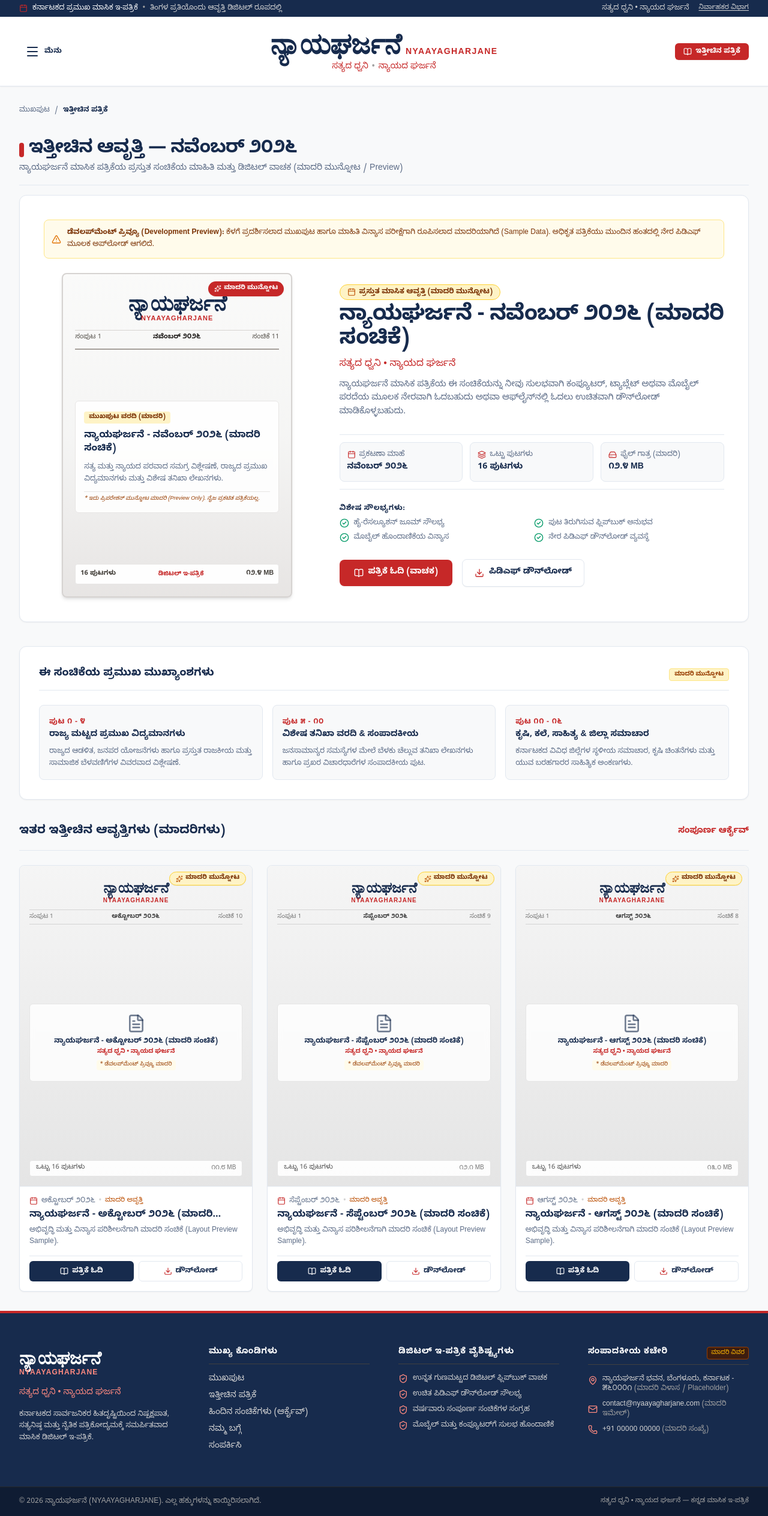
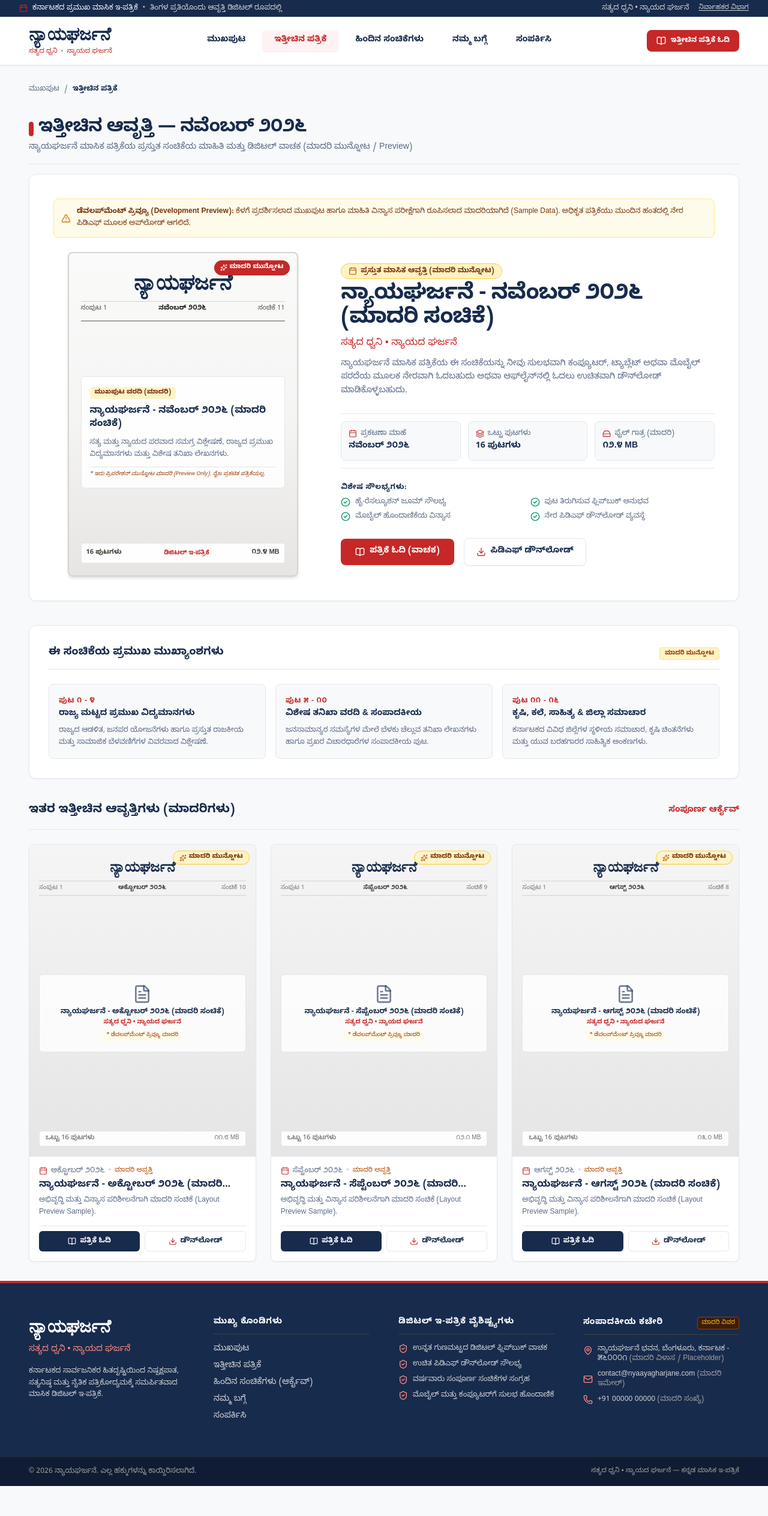
Before and after one commit to AdityaBetageri/Nyaayagharjane, a Next.js app: page /latest in a window 1280 px wide. Shown: the whole page at 60% size. After the commit the page ends 2477 px from the top, so only its background shows below. Built offline with nearby package versions, Linux system fonts and the light colour scheme.

Commit message:
Navbar issues fixed

```diff
--- a/src/app/(public)/about/page.tsx
+++ b/src/app/(public)/about/page.tsx
@@ -8,7 +8,7 @@ export const metadata = {
 
 export default function AboutPage() {
   return (
-    <div className="space-y-12 py-6 sm:py-8 max-w-7xl mx-auto px-4 sm:px-6 lg:px-8">
+    <div className="space-y-12 py-6 sm:py-8 w-full max-w-[1920px] mx-auto px-4 sm:px-6 lg:px-8 xl:px-12 2xl:px-16">
       {/* Breadcrumbs */}
       <div className="flex items-center gap-2 text-xs text-[#5A6A85]">
         <Link href="/" className="hover:text-[#C62828] transition-colors">
--- a/src/app/(public)/archives/page.tsx
+++ b/src/app/(public)/archives/page.tsx
@@ -12,7 +12,7 @@ export default function ArchivesPage() {
   const allEditions = [PLACEHOLDER_LATEST_EDITION, ...PLACEHOLDER_PREVIOUS_EDITIONS];
 
   return (
-    <div className="space-y-8 py-6 sm:py-8 max-w-7xl mx-auto px-4 sm:px-6 lg:px-8">
+    <div className="space-y-8 py-6 sm:py-8 w-full max-w-[1920px] mx-auto px-4 sm:px-6 lg:px-8 xl:px-12 2xl:px-16">
       {/* Breadcrumbs */}
       <div className="flex items-center gap-2 text-xs text-[#5A6A85]">
         <Link href="/" className="hover:text-[#C62828] transition-colors">
--- a/src/app/(public)/contact/page.tsx
+++ b/src/app/(public)/contact/page.tsx
@@ -13,7 +13,7 @@ export default function ContactPage() {
   };
 
   return (
-    <div className="space-y-10 py-6 sm:py-8 max-w-7xl mx-auto px-4 sm:px-6 lg:px-8">
+    <div className="space-y-10 py-6 sm:py-8 w-full max-w-[1920px] mx-auto px-4 sm:px-6 lg:px-8 xl:px-12 2xl:px-16">
       {/* Breadcrumbs */}
       <div className="flex items-center gap-2 text-xs text-[#5A6A85]">
         <Link href="/" className="hover:text-[#C62828] transition-colors">
--- a/src/app/(public)/latest/page.tsx
+++ b/src/app/(public)/latest/page.tsx
@@ -7,7 +7,7 @@ export default function LatestEditionPage() {
   const edition = PLACEHOLDER_LATEST_EDITION;
 
   return (
-    <div className="space-y-10 py-6 sm:py-8 max-w-7xl mx-auto px-4 sm:px-6 lg:px-8">
+    <div className="space-y-10 py-6 sm:py-8 w-full max-w-[1920px] mx-auto px-4 sm:px-6 lg:px-8 xl:px-12 2xl:px-16">
       {/* Breadcrumb & Navigation */}
       <div className="flex items-center gap-2 text-xs text-[#5A6A85]">
         <Link href="/" className="hover:text-[#C62828] transition-colors">
--- a/src/components/public/LatestEditionHero.tsx
+++ b/src/components/public/LatestEditionHero.tsx
@@ -37,12 +37,9 @@ export default function LatestEditionHero({
 
             {/* Newspaper Front Page Masthead Simulation */}
             <div className="text-center pt-2 border-b-2 border-stone-400 pb-2.5">
-              <h3 className="text-2xl sm:text-3xl lg:text-4xl font-black text-[#172B4D] tracking-tight font-serif">
+              <h3 className="text-2xl sm:text-3xl lg:text-4xl font-black text-[#172B4D] tracking-tight font-serif pb-1">
                 ನ್ಯಾಯಘರ್ಜನೆ
               </h3>
-              <p className="text-[10px] sm:text-[11px] font-bold tracking-widest text-[#C62828] uppercase">
-                NYAAYAGHARJANE
-              </p>
               <div className="flex items-center justify-between text-[10px] sm:text-[11px] text-stone-600 mt-2 pt-1 border-t border-stone-300">
                 <span>ಸಂಪುಟ {edition.volumeNumber ?? 1}</span>
                 <span className="font-semibold text-stone-900">{edition.formattedDate}</span>
--- a/src/components/shared/EditionCard.tsx
+++ b/src/components/shared/EditionCard.tsx
@@ -26,13 +26,10 @@ export default function EditionCard({ edition, isPlaceholder = true }: EditionCa
 
         {/* Newspaper Cover Mock Header */}
         <div className="text-center pt-1">
-          <div className="border-b border-neutral-300 pb-1.5">
+          <div className="border-b border-neutral-300 pb-2">
             <h4 className="text-xl sm:text-2xl font-black text-[#172B4D] tracking-tight font-serif">
               ನ್ಯಾಯಘರ್ಜನೆ
             </h4>
-            <p className="text-[9px] sm:text-[10px] font-bold tracking-widest text-[#C62828] uppercase">
-              NYAAYAGHARJANE
-            </p>
           </div>
           <div className="flex items-center justify-between text-[10px] text-neutral-500 py-1 border-b border-neutral-300">
             <span>ಸಂಪುಟ {edition.volumeNumber ?? 1}</span>
--- a/src/components/shared/Footer.tsx
+++ b/src/components/shared/Footer.tsx
@@ -5,19 +5,16 @@ export default function Footer() {
   return (
     <footer className="w-full bg-[#172B4D] text-white border-t-4 border-[#C62828] mt-auto">
       {/* Upper Footer */}
-      <div className="max-w-7xl mx-auto px-4 sm:px-6 lg:px-8 py-10 lg:py-14">
+      <div className="w-full max-w-[1920px] mx-auto px-4 sm:px-6 lg:px-8 xl:px-12 2xl:px-16 py-10 lg:py-14">
         <div className="grid grid-cols-1 md:grid-cols-2 lg:grid-cols-4 gap-8 lg:gap-12">
           {/* Brand Column */}
           <div className="space-y-4">
             <div className="flex flex-col">
-              <span className="text-3xl font-black tracking-tight text-white font-serif">
+              <span className="text-3xl font-black tracking-tight text-white font-serif leading-none">
                 ನ್ಯಾಯಘರ್ಜನೆ
               </span>
-              <span className="text-xs font-semibold tracking-widest text-[#FF8A80] uppercase">
-                NYAAYAGHARJANE
-              </span>
             </div>
-            <p className="text-sm font-medium text-[#FF8A80]">
+            <p className="text-sm font-medium text-[#FF8A80] mt-2">
               ಸತ್ಯದ ಧ್ವನಿ • ನ್ಯಾಯದ ಘರ್ಜನೆ
             </p>
             <p className="text-xs text-neutral-300 leading-relaxed">
@@ -113,10 +110,10 @@ export default function Footer() {
       </div>
 
       {/* Lower Footer */}
-      <div className="border-t border-neutral-800 bg-[#0F1C33] text-neutral-400 text-xs py-4 px-4 sm:px-6 lg:px-8">
-        <div className="max-w-7xl mx-auto flex flex-col sm:flex-row items-center justify-between gap-2 text-center sm:text-left">
+      <div className="border-t border-neutral-800 bg-[#0F1C33] text-neutral-400 text-xs py-4 px-4 sm:px-6 lg:px-8 xl:px-12 2xl:px-16">
+        <div className="w-full max-w-[1920px] mx-auto flex flex-col sm:flex-row items-center justify-between gap-2 text-center sm:text-left">
           <p>
-            © 2026 ನ್ಯಾಯಘರ್ಜನೆ (NYAAYAGHARJANE). ಎಲ್ಲ ಹಕ್ಕುಗಳನ್ನು ಕಾಯ್ದಿರಿಸಲಾಗಿದೆ.
+            © 2026 ನ್ಯಾಯಘರ್ಜನೆ. ಎಲ್ಲ ಹಕ್ಕುಗಳನ್ನು ಕಾಯ್ದಿರಿಸಲಾಗಿದೆ.
           </p>
           <p className="text-[11px] text-neutral-400">
             ಸತ್ಯದ ಧ್ವನಿ • ನ್ಯಾಯದ ಘರ್ಜನೆ — ಕನ್ನಡ ಮಾಸಿಕ ಇ-ಪತ್ರಿಕೆ
--- a/src/components/shared/Header.tsx
+++ b/src/components/shared/Header.tsx
@@ -27,7 +27,7 @@ export default function Header() {
     <header className="w-full bg-[#FFFFFF] border-b border-[#E2E8F0] sticky top-0 z-40 shadow-xs">
       {/* Top Dateline & Utility Bar */}
       <div className="w-full bg-[#172B4D] text-white text-xs py-1.5 px-4 sm:px-6 lg:px-8">
-        <div className="max-w-7xl mx-auto flex items-center justify-between">
+        <div className="w-full max-w-[1920px] mx-auto flex items-center justify-between">
           <div className="flex items-center gap-2">
             <Calendar className="w-3.5 h-3.5 text-[#C62828]" />
             <span className="font-medium">ಕರ್ನಾಟಕದ ಪ್ರಮುಖ ಮಾಸಿಕ ಇ-ಪತ್ರಿಕೆ</span>
@@ -48,68 +48,113 @@ export default function Header() {
         </div>
       </div>
 
-      {/* Main Newspaper Masthead (Title in Dead Center for ALL Views, Nav Button on Left for ALL Views) */}
-      <div className="max-w-7xl mx-auto px-4 sm:px-6 lg:px-8 py-3 sm:py-5">
-        <div className="relative flex items-center justify-center min-h-[52px]">
-          {/* Navigation Button - VISIBLE FOR ALL VIEWS */}
-          <div className="absolute left-0 flex items-center">
-            <button
-              type="button"
-              onClick={() => setMenuOpen(!menuOpen)}
-              className="flex items-center gap-2 px-2.5 py-1.5 rounded-md text-[#172B4D] hover:bg-neutral-100 transition-colors focus:outline-hidden focus:ring-2 focus:ring-[#C62828]"
-              aria-expanded={menuOpen}
-              aria-label="Toggle navigation menu"
-            >
-              {menuOpen ? (
-                <X className="w-6 h-6 text-[#C62828]" />
-              ) : (
-                <Menu className="w-6 h-6 text-[#172B4D]" />
-              )}
-              <span className="hidden sm:inline-block text-xs font-bold uppercase tracking-wider text-[#172B4D]">
-                ಮೆನು
-              </span>
-            </button>
-          </div>
-
-          {/* Centered Newspaper Brand Title - CENTERED FOR ALL VIEWS */}
+      {/* =========================================================
+          DESKTOP UNIFIED NAVBAR (lg: and above) - Single Clean Bar
+          ========================================================= */}
+      <div className="hidden lg:block w-full bg-[#FFFFFF]">
+        <div className="w-full max-w-[1920px] mx-auto px-6 xl:px-12 2xl:px-16 h-20 flex items-center justify-between">
+          {/* 1. Left: Brand Title */}
           <Link
             href="/"
-            className="group flex flex-col items-center justify-center text-center mx-auto"
+            className="group flex flex-col justify-center shrink-0 pr-6"
           >
-            <div className="flex items-baseline justify-center gap-2">
-              <span className="text-3xl sm:text-4xl lg:text-5xl font-black tracking-tight text-[#172B4D] font-serif">
+            <span className="text-2xl xl:text-3xl font-black tracking-tight text-[#172B4D] font-serif leading-none">
               ನ್ಯಾಯಘರ್ಜನೆ
             </span>
-              <span className="hidden sm:inline-block text-xs sm:text-sm font-bold tracking-widest text-[#C62828] uppercase">
-                NYAAYAGHARJANE
-              </span>
-            </div>
-            <p className="text-xs sm:text-sm font-medium text-[#C62828] mt-0.5 sm:mt-1 flex items-center justify-center gap-1.5">
+            <p className="text-[11px] font-medium text-[#C62828] mt-2 flex items-center gap-1.5">
               <span>ಸತ್ಯದ ಧ್ವನಿ</span>
               <span className="text-neutral-400">•</span>
               <span>ನ್ಯಾಯದ ಘರ್ಜನೆ</span>
             </p>
           </Link>
 
-          {/* Quick Action Button on Right (Desktop & Tablet) */}
-          <div className="absolute right-0 hidden sm:flex items-center gap-2">
+          {/* 2. Center: Navigation Items */}
+          <nav className="flex items-center gap-1 xl:gap-2">
+            {NAV_ITEMS.map((item) => {
+              const isActive = pathname === item.href;
+              return (
+                <Link
+                  key={item.href}
+                  href={item.href}
+                  className={`px-3.5 xl:px-5 py-2 text-sm font-semibold rounded-md transition-colors ${
+                    isActive
+                      ? "bg-red-50 text-[#C62828] font-bold shadow-2xs"
+                      : "text-[#172B4D] hover:text-[#C62828] hover:bg-neutral-100/70"
+                  }`}
+                >
+                  {item.label}
+                </Link>
+              );
+            })}
+          </nav>
+
+          {/* 3. Right: CTA Button */}
+          <div className="shrink-0 pl-6">
             <Link
               href="/latest"
-              className="inline-flex items-center gap-1.5 px-3.5 py-1.5 bg-[#C62828] hover:bg-[#B71C1C] text-white text-xs font-semibold rounded-md shadow-xs transition-all hover:shadow-md"
+              className="inline-flex items-center gap-2 px-4 py-2.5 bg-[#C62828] hover:bg-[#B71C1C] text-white text-xs font-bold rounded-lg shadow-xs hover:shadow-md transition-all"
             >
-              <BookOpen className="w-3.5 h-3.5" />
-              <span>ಇತ್ತೀಚಿನ ಪತ್ರಿಕೆ</span>
+              <BookOpen className="w-4 h-4" />
+              <span>ಇತ್ತೀಚಿನ ಪತ್ರಿಕೆ ಓದಿ</span>
             </Link>
           </div>
         </div>
       </div>
 
-      {/* Navigation Drawer - Opens for ALL views when Navigation Button is clicked */}
-      {menuOpen && (
-        <div className="border-t border-[#E2E8F0] border-b border-[#E2E8F0] bg-[#F8F9FA] shadow-md animate-in slide-in-from-top-2 duration-200">
-          <div className="max-w-7xl mx-auto px-4 sm:px-6 lg:px-8 py-3">
-            {/* Desktop / Tablet horizontal links */}
-            <div className="hidden sm:flex flex-wrap items-center justify-center gap-2 lg:gap-4">
+      {/* =========================================================
+          MOBILE / TABLET NAVBAR & DRAWER (< lg)
+          Uses native disclosure for 100% reliable click & touch
+          ========================================================= */}
+      <details
+        open={menuOpen}
+        onToggle={(e) => setMenuOpen(e.currentTarget.open)}
+        className="lg:hidden w-full group/details relative"
+      >
+        <summary className="list-none [&::-webkit-details-marker]:hidden w-full bg-[#FFFFFF] px-4 sm:px-6 py-3 select-none pointer-events-none">
+          <div className="relative flex items-center justify-between min-h-[48px]">
+            {/* Hamburger / Close Button on Left */}
+            <div
+              role="button"
+              tabIndex={0}
+              aria-label="Toggle navigation menu"
+              className="relative z-30 p-2 rounded-lg text-[#172B4D] hover:bg-neutral-100 transition-colors cursor-pointer pointer-events-auto focus:outline-hidden focus:ring-2 focus:ring-[#C62828] flex items-center justify-center"
+            >
+              <Menu className="w-6 h-6 text-[#172B4D] group-open/details:hidden block pointer-events-none" />
+              <X className="w-6 h-6 text-[#C62828] group-open/details:block hidden pointer-events-none" />
+            </div>
+
+            {/* Brand Title (Centered in mobile view) */}
+            <div className="absolute left-1/2 -translate-x-1/2 flex flex-col items-center justify-center text-center z-10 pointer-events-auto">
+              <Link
+                href="/"
+                onClick={(e) => e.stopPropagation()}
+                className="text-2xl sm:text-3xl font-black tracking-tight text-[#172B4D] font-serif leading-none"
+              >
+                ನ್ಯಾಯಘರ್ಜನೆ
+              </Link>
+              <p className="text-[10px] sm:text-xs font-medium text-[#C62828] mt-1.5 flex items-center gap-1">
+                <span>ಸತ್ಯದ ಧ್ವನಿ</span>
+                <span>•</span>
+                <span>ನ್ಯಾಯದ ಘರ್ಜನೆ</span>
+              </p>
+            </div>
+
+            {/* Right Action Button on Mobile/Tablet */}
+            <div className="relative z-20 pointer-events-auto">
+              <Link
+                href="/latest"
+                onClick={(e) => e.stopPropagation()}
+                className="inline-flex items-center gap-1 px-3 py-1.5 bg-[#C62828] hover:bg-[#B71C1C] text-white text-xs font-semibold rounded-md shadow-xs transition-all"
+              >
+                <BookOpen className="w-3.5 h-3.5" />
+                <span className="hidden sm:inline">ಇತ್ತೀಚಿನ ಪತ್ರಿಕೆ</span>
+              </Link>
+            </div>
+          </div>
+        </summary>
+
+        {/* Mobile / Tablet Navigation Drawer */}
+        <div className="w-full border-t border-[#E2E8F0] bg-white shadow-lg px-4 py-3 space-y-1">
           {NAV_ITEMS.map((item) => {
             const isActive = pathname === item.href;
             return (
@@ -117,31 +162,10 @@ export default function Header() {
                 key={item.href}
                 href={item.href}
                 onClick={() => setMenuOpen(false)}
-                    className={`px-4 py-2 text-sm font-medium rounded-md transition-colors ${
+                className={`flex items-center justify-between px-3.5 py-3 rounded-lg text-sm font-semibold transition-colors ${
                   isActive
-                        ? "bg-white text-[#C62828] shadow-xs font-bold"
-                        : "text-[#172B4D] hover:text-[#C62828] hover:bg-white/80"
-                    }`}
-                  >
-                    {item.label}
-                  </Link>
-                );
-              })}
-            </div>
-
-            {/* Mobile vertical links */}
-            <div className="sm:hidden space-y-1">
-              {NAV_ITEMS.map((item) => {
-                const isActive = pathname === item.href;
-                return (
-                  <Link
-                    key={item.href}
-                    href={item.href}
-                    onClick={() => setMenuOpen(false)}
-                    className={`flex items-center justify-between px-3 py-2.5 rounded-md text-base font-medium ${
-                      isActive
-                        ? "bg-red-50 text-[#C62828] font-bold"
-                        : "text-[#172B4D] hover:bg-neutral-100"
+                    ? "bg-red-50 text-[#C62828]"
+                    : "text-[#172B4D] hover:bg-neutral-100 active:bg-neutral-200"
                 }`}
               >
                 <span>{item.label}</span>
@@ -149,20 +173,19 @@ export default function Header() {
               </Link>
             );
           })}
-              <div className="pt-2">
+
+          <div className="pt-3 pb-1">
             <Link
               href="/latest"
               onClick={() => setMenuOpen(false)}
-                  className="flex items-center justify-center gap-2 w-full py-2.5 bg-[#C62828] text-white rounded-md font-semibold text-sm shadow-xs"
+              className="flex items-center justify-center gap-2 w-full py-3 bg-[#C62828] hover:bg-[#B71C1C] text-white rounded-lg font-bold text-sm shadow-xs transition-colors"
             >
               <BookOpen className="w-4 h-4" />
               <span>ಇತ್ತೀಚಿನ ಪತ್ರಿಕೆ ಓದಿ</span>
             </Link>
           </div>
         </div>
-          </div>
-        </div>
-      )}
+      </details>
     </header>
   );
 }
```
Also changed, not shown: src/app/(public)/page.tsx (+6 -6 lines), 1 other file (tests, documents, lock files or other folders). Lines whose indentation alone changed are shown as unchanged.
